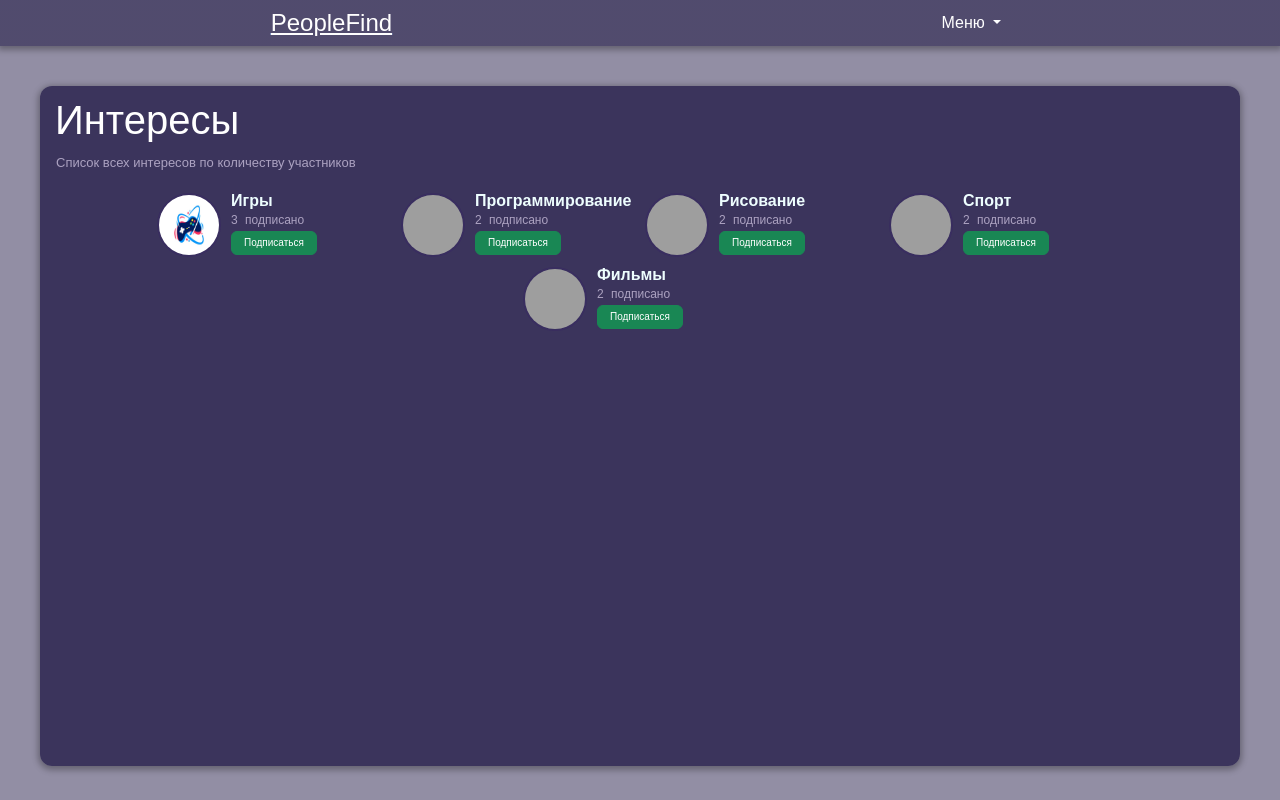
After one commit to zed1kgit/PeopleFind, a Django app: page /interests/ in a window 1280 px wide. The commit adds this page. Run offline with Django 5.2, Linux system fonts and the light colour scheme; data comes from the database, SQL or seed files in the repository; some libraries are stand-ins or nearby versions; some web fonts are replaced; grey boxes are pictures that could not be loaded.

Commit message:
Added interest list template

```diff
--- a/Interests/urls.py
+++ b/Interests/urls.py
@@ -11,7 +11,7 @@ urlpatterns = [
     path('<int:pk>/update/', InterestUpdate.as_view(), name='update'),
     path('<int:pk>/delete/', InterestDelete.as_view(), name='delete'),
     path('<int:pk>/', InterestDetailView.as_view(), name='detail'),
-    path('list/', InterestListView.as_view(), name='list'),
+    path('', InterestListView.as_view(), name='list'),
     path('find-user/', FindSimilarUser.as_view(), name='find-user'),
     path('user-found/', FoundSimilarUserView.as_view(), name='user-found'),
     path('deny-user/', DenySimilarUserView.as_view(), name='deny-user'),
--- a/Interests/views.py
+++ b/Interests/views.py
@@ -2,10 +2,11 @@ from django.shortcuts import render, get_object_or_404
 from django.views.generic import CreateView, UpdateView, DeleteView, ListView, DetailView, RedirectView, TemplateView
 from django.urls import reverse_lazy
 from django.contrib.auth.mixins import LoginRequiredMixin
+from django.db.models import Count
 
 from Interests.forms import InterestForm
 from Interests.models import Interest
-from Interests.services import find_similar_users, weighted_random_choice
+from Interests.utils import find_similar_users, weighted_random_choice
 from users.models import User
 
 
@@ -32,6 +33,11 @@ class InterestDelete(DeleteView):
 
 class InterestListView(ListView):
     model = Interest
+
+    def get_queryset(self):
+        return super().get_queryset().annotate(
+            related_count=Count('members')
+        ).order_by('-related_count')
 
 
 class InterestDetailView(DetailView):
--- a/static/css/my_stylesheet.css
+++ b/static/css/my_stylesheet.css
@@ -60,6 +60,16 @@ body:after {
     background-position-x: center;
     background-size: cover;
     background-color: rgba(38, 30, 74, 0.5);
+}
+
+section a {
+    text-decoration: none;
+    color: rgba(167, 148, 210, 1);
+    transition: 0s ease, transform 0.3s ease, color 0.3s ease;
+}
+
+section a:hover {
+    color: rgba(45, 137, 210, 1);
 }
 
 .top_menu {
@@ -126,7 +136,7 @@ body:after {
     display: block;
     margin: 40px auto 15px;
     max-width: 1200px;
-    min-height: 50px;
+    min-height: 85vh;
     position: relative;
     padding: 10px 15px;
     border-radius: 12px;
@@ -307,7 +317,6 @@ body:after {
 }
 
 .interest {
-    text-decoration: none;
     margin: 2px;
     transition: 0.3s ease, width 0s, margin 0s, padding 0s, font-size 0s, height 0s, top 0s, left 0s, line-height 0s, min-height 0s;
     border: none;
@@ -357,10 +366,6 @@ body:after {
     width: 70%;
 }
 
-.choose a {
-    text-decoration: none;
-}
-
 .area {
     width: 15%;
     margin: 0.5em;
@@ -408,3 +413,104 @@ body:after {
     top: 50%;
     transform: translate(-50%, -50%);
 }
+
+.detailed {
+    margin: 5px 5px;
+    float: left;
+    position: relative;
+    width: 20%;
+}
+
+.interest-name-logo {
+    overflow: hidden;
+    text-overflow: ellipsis;
+    white-space: nowrap;
+}
+
+.interest-logo {
+    margin-right: 10px;
+    border-radius: 50%;
+    border: 2px solid rgba(56, 41, 97, 0.6);
+    transition: 0s ease, transform 1s ease, border-color 1s ease;
+    width: 64px;
+    float: left;
+    line-height: 0;
+    max-width: 100%;
+}
+
+.interest-name {
+    transition: 1s ease;
+    color: rgba(238, 254, 255, 1);
+    cursor: pointer;
+    font-weight: bold;
+    line-height: 1;
+    margin-bottom: 2px;
+    overflow: hidden;
+    text-overflow: ellipsis;
+    white-space: nowrap;
+    display: block;
+}
+
+.interest-name-logo:hover .interest-name {
+    text-decoration: none;
+    color: rgba(45, 137, 210, 1);
+    background: rgba(105, 91, 144, 0.25);
+    box-shadow: 0 0 20px rgba(105, 91, 144, 0.5);
+}
+
+.interest-logo:hover {
+    border: 2px solid rgba(45, 137, 210, 1);
+    transform: scale(1.3);
+}
+
+.interests {
+    display: inline-flex;
+    vertical-align: top;
+    flex-wrap: wrap;
+    align-items: center;
+    justify-content: center;
+    align-content: space-around;
+    top: 0;
+    width: 100%;
+    min-height: 70px;
+    padding: 0 0 0 0;
+    line-height: 1.65;
+    position: relative;
+}
+
+.interests:last-child {
+    margin-bottom: 0;
+}
+
+.clearfix {
+    font-size: 13px;
+    color: rgba(172, 162, 193, 1);
+    clear: left;
+    line-height: 1.65;
+    margin: 2px 0 2px 1px;
+}
+
+.info {
+    font-size: 12px;
+    color: rgba(172, 162, 193, 1);
+    line-height: 1.65;
+    overflow: hidden;
+    text-overflow: ellipsis;
+    white-space: nowrap;
+    display: block;
+}
+
+.info .btn {
+    font-size: 10px;
+    padding-top: 2%;
+    padding-bottom: 2%;
+}
+
+.number {
+    color: rgba(172, 162, 193, 1);
+    padding-right: 4px;
+}
+
+.value {
+    color: rgba(172, 162, 193, 1);
+}
--- a/templates/Interests/interest_detail.html
+++ b/templates/Interests/interest_detail.html
@@ -25,7 +25,6 @@
                             {% for member in object.members.all %}
                             	{% include 'includes/user_avatar.html' with object=member %}
                             {% endfor %}
-
                         </div>
                     </div>
                 </div>
--- /dev/null
+++ b/templates/Interests/interest_list.html
@@ -0,0 +1,15 @@
+{% extends 'base.html' %}
+{% load my_tags %}
+{% block content %}
+    <div>
+        <header class="head">
+            <h1>Интересы</h1>
+            <p class="clearfix">Список всех интересов по количеству участников</p>
+        </header>
+        <div class="interests">
+            {% for interest in object_list %}
+                {% include 'includes/interest_info_inc.html' with object=interest %}
+            {% endfor %}
+        </div>
+    </div>
+{% endblock %}
--- /dev/null
+++ b/templates/includes/interest_info_inc.html
@@ -0,0 +1,17 @@
+{% load my_tags %}
+<div class="detailed">
+    <a class="interest-name-logo" href="{% url 'interests:detail' object.pk %}" title="{{ object.name }}">
+        <img alt="{{ object.name }}" class="interest-logo" src="{{ object.logo|interest_media }}" height="64px"
+             width="64px">
+        <div class="interest-name">{{ object.name }}</div>
+    </a>
+    <div class="info">
+        <span class="grouped">
+            <span class="number">{{ object.members.count }}</span>
+            <span class="value">подписано</span>
+        </span>
+    </div>
+    <div class="info">
+        <a class="btn btn-success">Подписаться</a>
+    </div>
+</div>
```
Also changed, not shown: Interests/utils.py (renamed from Interests/services.py).
